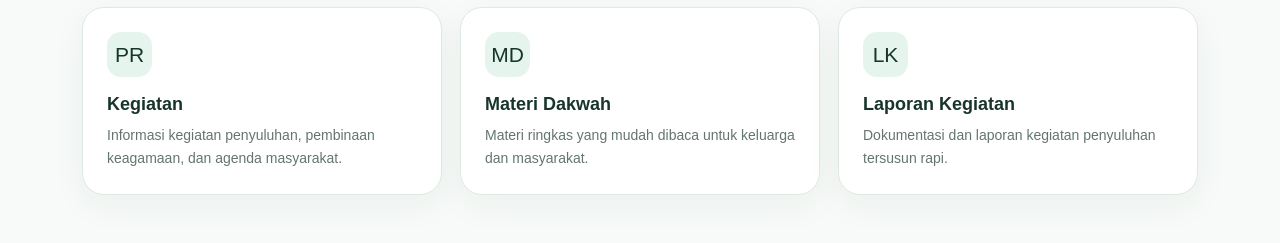
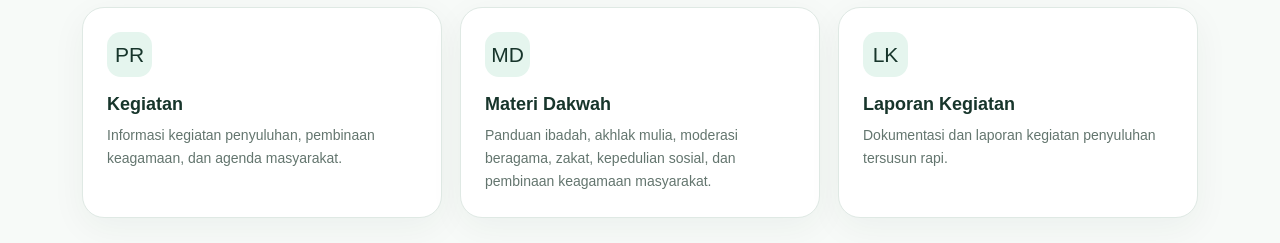
Before and after one commit to suriantosag-cyber/kua-panca-lautang-premium, a Next.js app: page / in a window 1280 px wide. Shown: the part 2120-2363 px from the top of the page. Built offline with nearby package versions, Linux system fonts and the light colour scheme; no server answers; the database is empty.

Commit message:
Perjelas deskripsi Materi Dakwah

```diff
--- a/app/page.js
+++ b/app/page.js
@@ -5,7 +5,7 @@ import { useEffect, useState } from 'react';
 
 const features = [
   ['PR','Kegiatan','Informasi kegiatan penyuluhan, pembinaan keagamaan, dan agenda masyarakat.'],
-  ['MD','Materi Dakwah','Materi ringkas yang mudah dibaca untuk keluarga dan masyarakat.'],
+  ['MD','Materi Dakwah','Panduan ibadah, akhlak mulia, moderasi beragama, zakat, kepedulian sosial, dan pembinaan keagamaan masyarakat.'],
   ['LK','Laporan Kegiatan','Dokumentasi dan laporan kegiatan penyuluhan tersusun rapi.'],
 ];
 
```
